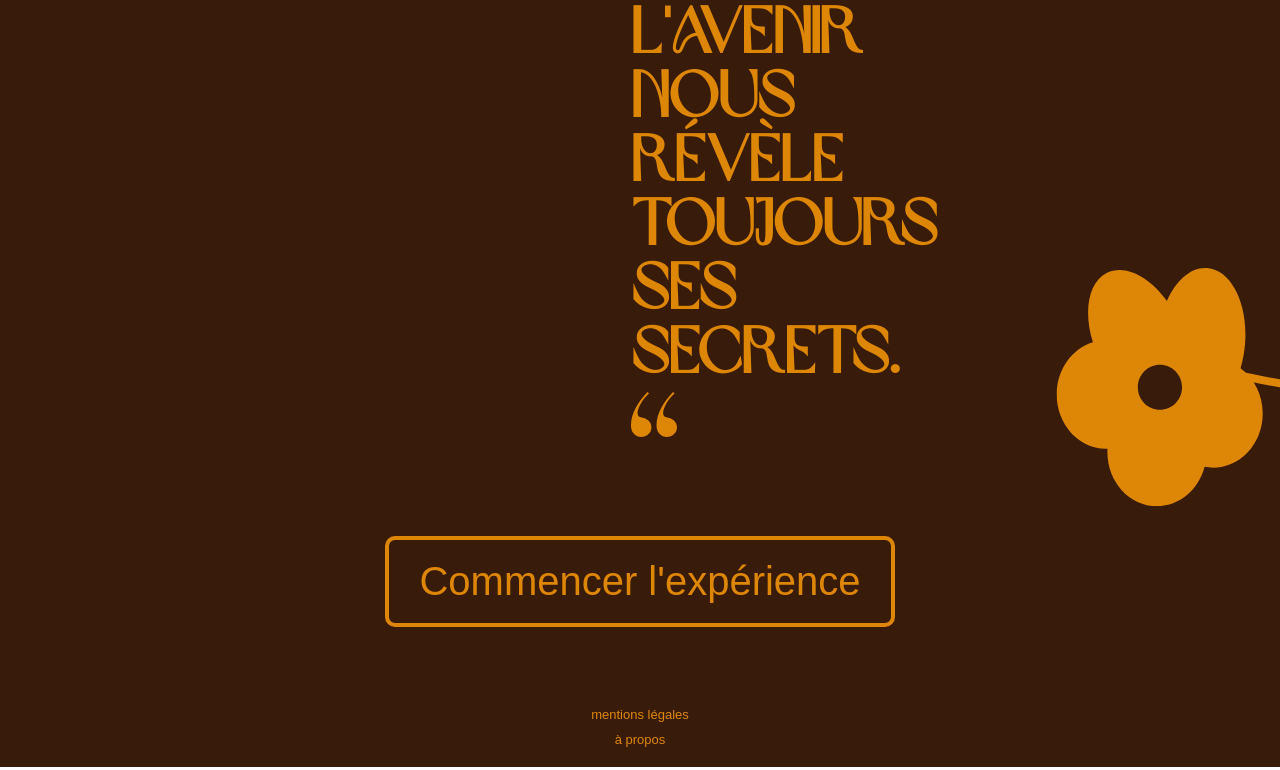
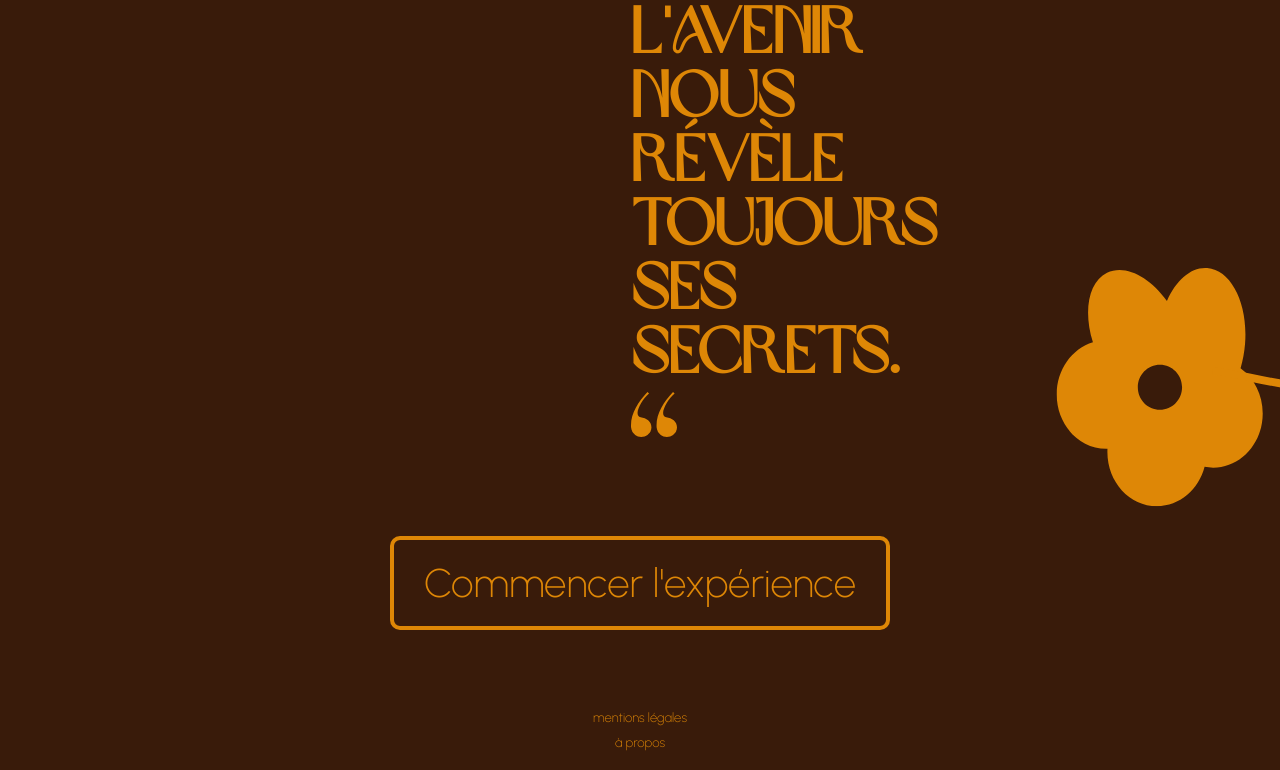
Before and after one commit to Albini-Julie/LesJoursQuiPassent, a Nuxt app: page / in a window 1280 px wide. Shown: the part 1348-2118 px from the top of the page. Built offline with nearby package versions, Linux system fonts and the light colour scheme.

Commit message:
feat(fonts) : import sous la forme d'un fichier de la font Urbanist

```diff
--- a/nuxt.config.js
+++ b/nuxt.config.js
@@ -4,7 +4,7 @@ export default defineNuxtConfig({
       link: [
         {
           rel:"stylesheet",
-          href:"https://fonts.googleapis.com/css2?family=Urbanist&display=swap"
+          //href:"https://fonts.googleapis.com/css2?family=Urbanist&display=swap"
         }
       ]
     },
--- a/scss/foundations/_variables.scss
+++ b/scss/foundations/_variables.scss
@@ -26,6 +26,5 @@ $spring-primary-color : #2E3E1A;
 $spring-secondary-color : #D398EF;
 
 //Typography
-$primary-font-family : Urbanist,
-Sans-serif;
+$primary-font-family : Urbanist;
 $secondary-font-family : BrownSugar
--- a/scss/main.scss
+++ b/scss/main.scss
@@ -9,3 +9,10 @@ body {
     font-weight: normal;
     font-style: normal;
 }
+
+@font-face {
+    font-family: 'Urbanist';
+    src: url('/fonts/Urbanist-ExtraLight.ttf') format('truetype');
+    font-weight: normal;
+    font-style: normal;
+}
```
Also changed, not shown: public/fonts/Urbanist-ExtraLight.ttf (added).
